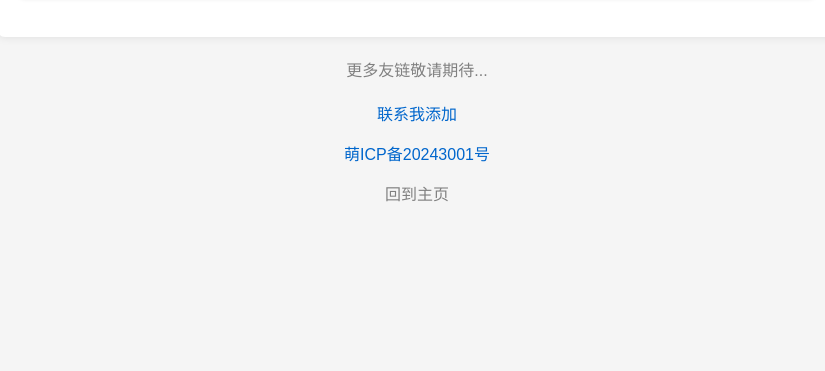
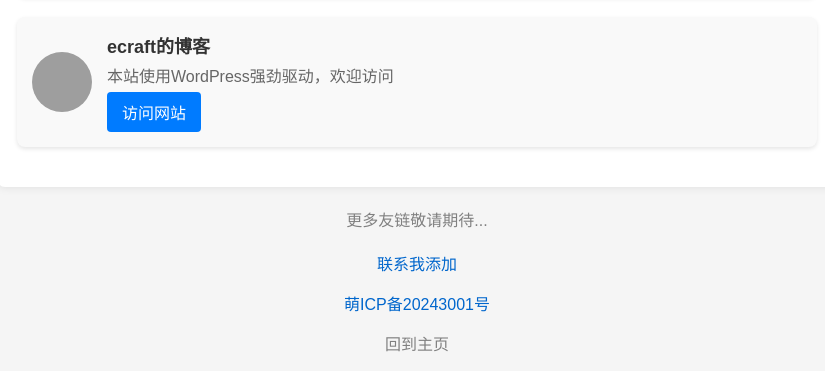
Before and after one commit to Bei-Chen-Leo/Bei-Chen-Leo.github.io, a plain HTML site: page friendlinks.html in a window 1280 px wide. Shown: the part 1153-1524 px from the top of the page, without its empty margins (223-1048 px from the left). Before the commit the page ends 1374 px from the top, so only its background shows below. Drawn offline with Linux system fonts and the light colour scheme; grey boxes are pictures that could not be loaded.

Commit message:
更新 friendlinks.html

```diff
--- a/friendlinks.html
+++ b/friendlinks.html
@@ -184,6 +184,16 @@ a:hover {
             <a class="link-button" href="#">访问网站</a>
         </div>
     </div>
+<div class="friend-link" onclick="confirmNavigation('https://www.ecraft2008.top')">
+    <div class="friend-avatar">
+        <img src="https://www.beichen.icu/ecraft.jpg" alt="ecraft的博客">
+    </div>
+    <div class="friend-info">
+        <div class="friend-name">ecraft的博客</div>
+        <div class="friend-desc">本站使用WordPress强劲驱动，欢迎访问</div>
+        <a class="link-button" href="#">访问网站</a>
+    </div>
+</div>
     <!-- 更多友链 -->
 </div>
 <div class="footer">
```
